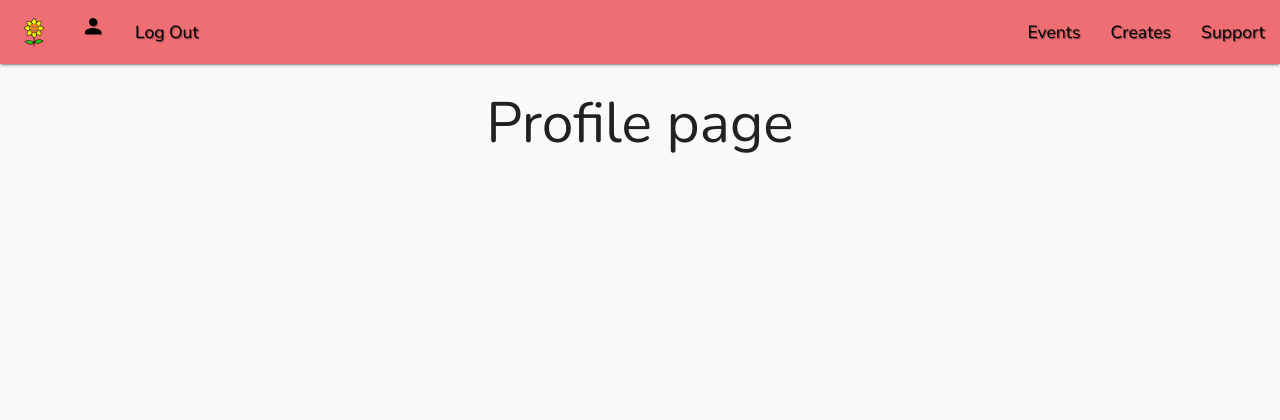
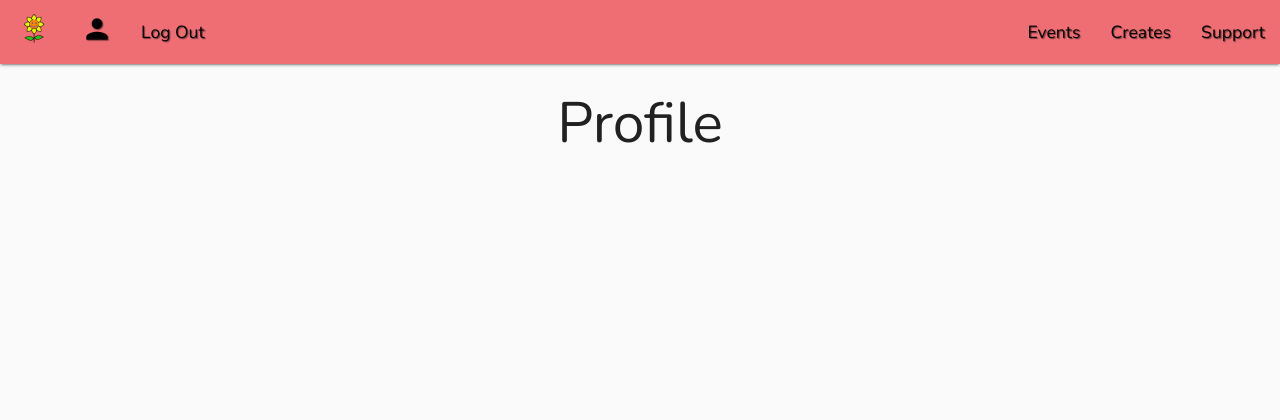
Before and after one commit to Tom-Nagy/family-friendly, a Flask app: template app/templates/profile.html in a window 1280 px wide. Shown: the top 420 px of the page. Run offline with Flask 2, Linux system fonts and the light colour scheme; the template is opened without the code that fills it, so the values that code supplies are empty; the visitor is signed in with stand-in values (Sample User, id 1); parts of the project's set-up code (start-up, migrations or seed data) failed here and were passed over.

Commit message:
Add conditional statement for showing relevant links depending on session cookie and Add profile icon and link

```diff
--- a/app/static/css/style.css
+++ b/app/static/css/style.css
@@ -113,12 +113,24 @@ footer {
 .logo {
     position: absolute;
     left: 18px;
-    top: 15%;
+    top: 10%;
 }
 
 .registration {
     position: absolute;
     left: 66px;
+}
+
+.icon-placeholder {
+    display: block;
+    width: 60px;
+    height: 10px;
+}
+
+#profile-icon {
+    font-size: 2rem;
+    position: absolute;
+    top: 20%;
 }
 
 .mobile-dropdown {
@@ -210,8 +222,6 @@ footer {
     margin-right: 5px;
 }
 
-/* signup.html */
-
 .form-message {
     margin: 3px auto;
 }
--- a/app/templates/profile.html
+++ b/app/templates/profile.html
@@ -1,5 +1,15 @@
 {% extends "base.html" %}
 
 {% block heading %}
-    <h2>Profile page</h2>
+    <h2>Profile</h2>
 {% endblock %}
+
+{% block content %}
+    {% if user %}
+        {{user.first_name}}<br>
+        {{user.last_name}}<br>
+        {{user.username}}<br>
+        {{user.email}}<br>
+        {{user.events_created}}<br>
+    {% endif %}
+{% endblock %}
```
